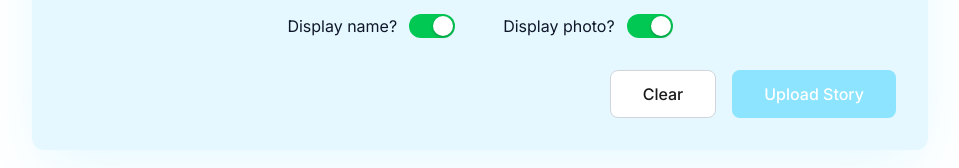
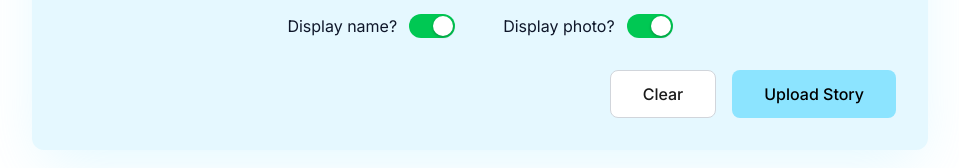
Before and after one commit to Revolution5/PovertyLens, a Next.js app in the folder frontend/: page /uploadstory in a window 1280 px wide. Shown: the part 853-1021 px from the top of the page, without its empty margins (160-1119 px from the left). Built offline with nearby package versions, Linux system fonts and the light colour scheme.

Commit message:
changed upload story text color

```diff
--- a/frontend/app/uploadstory/page.tsx
+++ b/frontend/app/uploadstory/page.tsx
@@ -386,7 +386,7 @@ export default function UploadStoryPage() {
                   borderRadius: '8px',
                   border: 'none',
                   backgroundColor: accentColor,
-                  color: '#ffffff',
+                  color: '#000000',
                   cursor: isSubmitting ? 'not-allowed' : 'pointer',
                   opacity: isSubmitting ? 0.5 : 1,
                   transition: 'opacity 0.2s',
```
